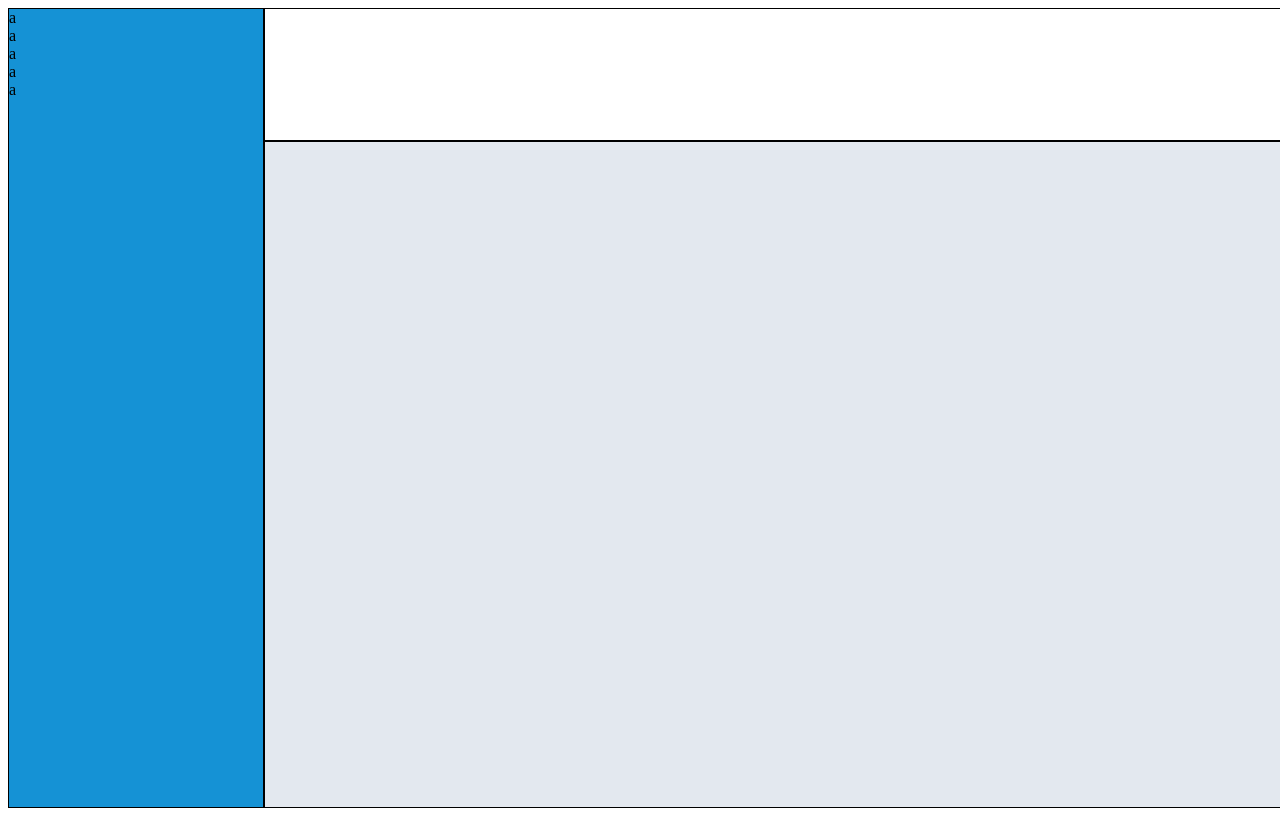
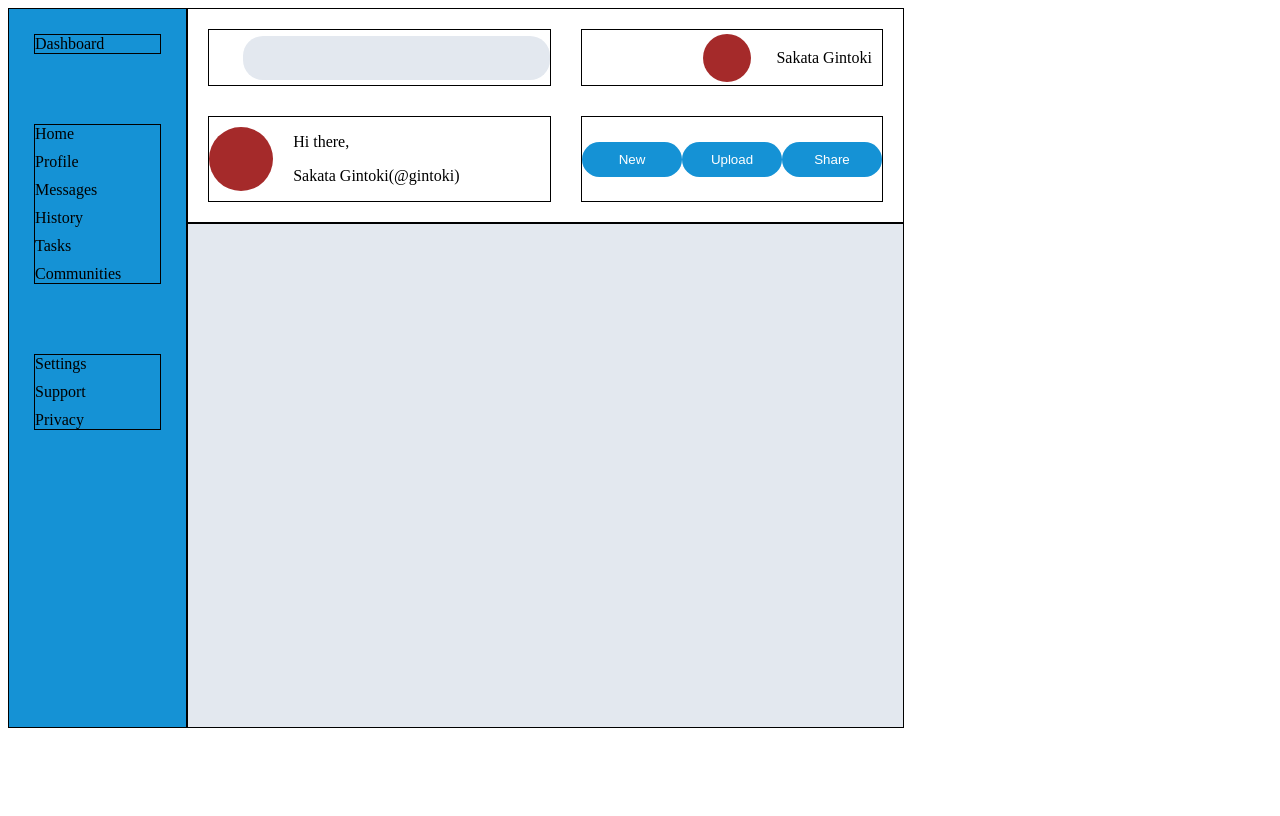
Before and after one commit to shresile/odin-admin-dashboard, a plain HTML site: page index.html in a window 1280 px wide. Drawn offline with Linux system fonts and the light colour scheme.

Commit message:
Complete basic layout of sidebar and header
and adjust ratio of the whole page

```diff
--- a/index.html
+++ b/index.html
@@ -9,17 +9,44 @@
 <body>
     <div class="layout">
         <div class="sidebar">
-            <div class="child">a</div>
-            <div class="child">a</div>
-            <div class="child">a</div>
-            <div class="child">a</div>
-            <div class="child">a</div>
+            <div class="branding-section">Dashboard</div>
+            <div class="navigation-section">
+                <div>Home</div>
+                <div>Profile</div>
+                <div>Messages</div>
+                <div>History</div>
+                <div>Tasks</div>
+                <div>Communities</div>
+            </div>
+            <div class="setting-section">
+                <div>Settings</div>
+                <div>Support</div>
+                <div>Privacy</div>
+            </div>
         </div>
+
         <div class="header">
-            <div class="classname"></div>
-            <div class="classname"></div>
-            <div class="classname"></div>
+            <div class="search-section">
+                <input type="search" id="search" name="q" />
+            </div>
+            <div class="user-info">
+                <div class="user-avatar-small"></div>
+                <div>Sakata Gintoki</div>
+            </div>
+            <div class="user-detail">
+                <div class="user-avatar-large"></div>
+                <div>
+                    <p class="welcome-text">Hi there,</p>
+                    <p class="usename-detail">Sakata Gintoki(@gintoki)</p>
+                </div>
+            </div>
+            <div class="button-section">
+                <button type="button">New</button>
+                <button type="button">Upload</button>
+                <button type="button">Share</button>
+            </div>
         </div>
+
         <div class="main">
             <div class="classname"></div>
             <div class="classname"></div>
--- a/style.css
+++ b/style.css
@@ -7,19 +7,112 @@ body {
     display: grid;
     grid-template-columns: 1fr 4fr;
     grid-template-rows: 1fr 5fr;
-    height: 100%;
-    width: 100%;
+    height: 90%;
+    width: 70%;
 }
 
 .sidebar {
     border: 1px solid black;
+    padding: 25px;
     background-color: oklch(0.63 0.14 240.35);
     grid-row: 1/3;
+    display: flex;
+    flex-direction: column;
+    gap: 70px;
+    justify-content: start;
+}
+
+.sidebar .branding-section {
+    border: 1px solid black;
+
+}
+
+.sidebar .navigation-section {
+    border: 1px solid black;
+    display: grid;
+    gap: 10px;
+
+}
+
+.sidebar .setting-section {
+    border: 1px solid black;
+    display: grid;
+    gap: 10px;
 }
 
 .header {
     border: 1px solid black;
     background-color: oklch(1 0 0);
+    display: grid;
+    grid-template-columns: 2fr 1fr;
+    grid-template-rows: 1fr 1.5fr;
+    gap: 30px;
+    padding: 20px;
+}
+
+.header .search-section {
+    border: 1px solid black;
+    display: flex;
+    justify-content: end;
+    align-items: center;
+}
+
+#search {
+    height: 80%;
+    width: 90%;
+    border-radius: 20px;
+    background-color: oklch(0.93 0.01 255.67);
+    border: none;
+
+}
+
+.header .user-info {
+    border: 1px solid black;
+    display: flex;
+    justify-content: end;
+    align-items: center;
+    gap: 25px;
+    padding: 0 10px;
+}
+
+.user-info .user-avatar-small {
+    border: none;
+    border-radius: 50%;
+    height: 3rem;
+    width: 3rem;
+    background-color: brown;
+}
+
+.header .user-detail {
+    border: 1px solid black;
+    display: flex;
+    justify-content: start;
+    align-items: center;
+    gap: 20px;
+}
+
+.user-detail .user-avatar-large {
+    border: none;
+    border-radius: 50%;
+    height: 4rem;
+    width: 4rem;
+    background-color: brown;
+}
+
+.header .button-section {
+    border: 1px solid black;
+    display: flex;
+    align-items: center;
+    justify-content: space-between;
+}
+
+.button-section button {
+    background-color: oklch(0.63 0.14 240.35);
+    color: white;
+    padding: 10px 20px;
+    border: none;
+    border-radius: 20px;
+    width: 100px;
 }
 
 .main {
```
